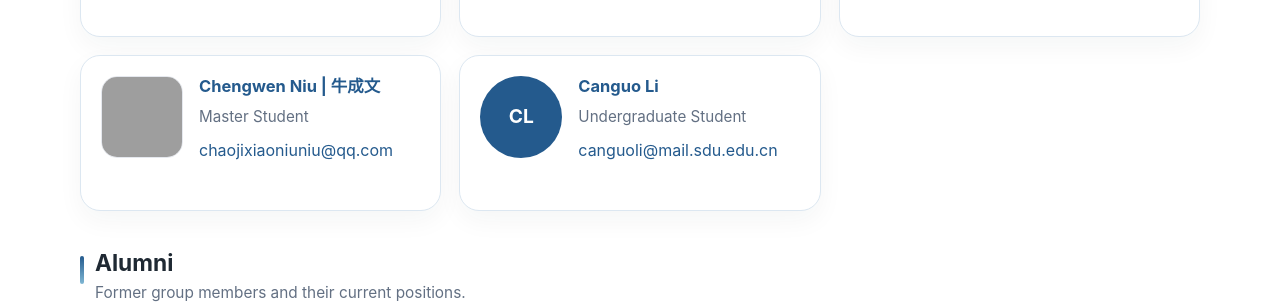
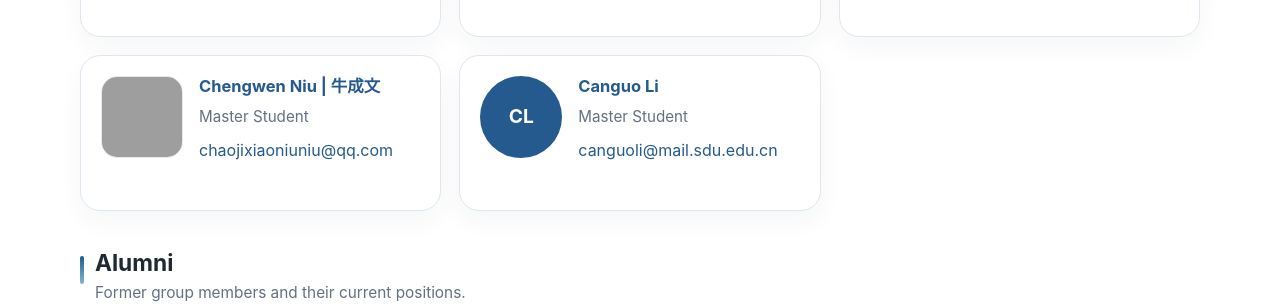
Before and after one commit to MuJSh/xyz_CHANGE, a Jekyll site: the page built from _pages/group-members.md, in a window 1280 px wide and 900 px high, scrolled down 672 px. Shown: the part 153-457 px from the top of the window. Built offline with Jekyll 4.4.1, drawn with Linux system fonts in a browser that asks for light colours; grey boxes are pictures that could not be loaded.

Commit message:
Update Canguo Li role in members data

```diff
--- a/_data/members.yml
+++ b/_data/members.yml
@@ -94,7 +94,7 @@ current:
       - "2021–2025, BS, Shandong Agricultural University"
 
   - name: "Canguo Li"
-    role: "Undergraduate Student"
+    role: "Master Student"
     affiliation: "Shandong University"
     email: "canguoli@mail.sdu.edu.cn"
     initials: "CL"
```
